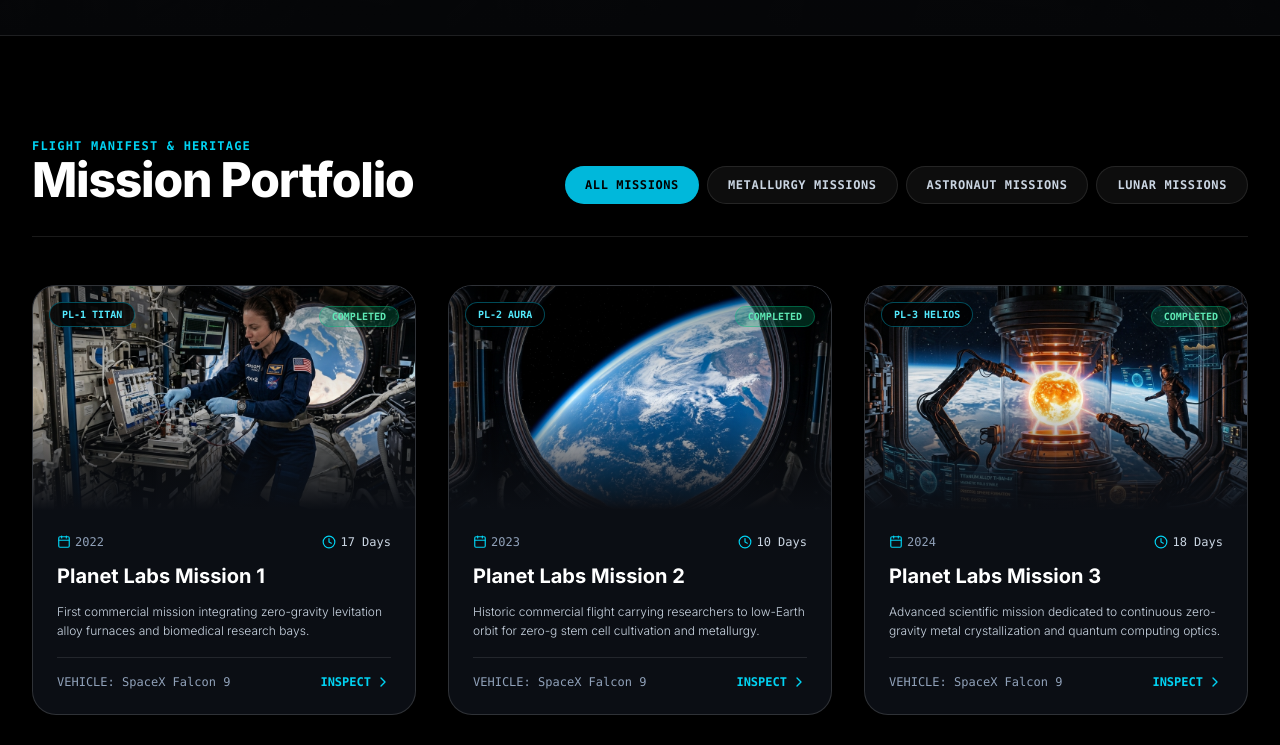
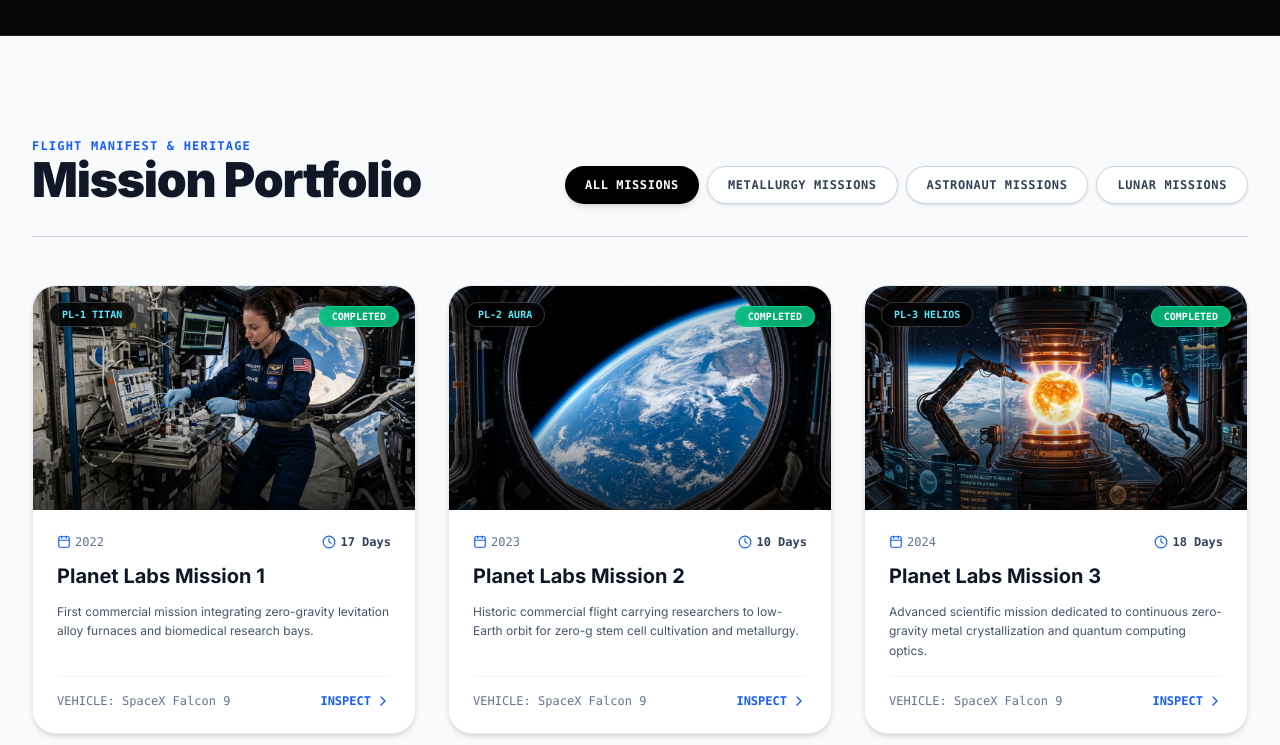
Before and after one commit to Bankasivayadav12/planet_lab_metal, a Next.js app: page /spaceflight in a window 1280 px wide. Shown: the part 780-1525 px from the top of the page. Built offline with nearby package versions, Linux system fonts and the light colour scheme.

Commit message:
Update Missions page with alternating black and white section backgrounds

```diff
--- a/src/app/spaceflight/page.tsx
+++ b/src/app/spaceflight/page.tsx
@@ -187,9 +187,9 @@ export default function SpaceflightPage() {
       : missions.filter((m) => m.category.toUpperCase().includes(activeTab) || m.status.includes(activeTab));
 
   return (
-    <div className="pt-24 space-y-0 bg-[#050608] text-white min-h-screen">
-      {/* HERO SECTION */}
-      <section className="relative py-24 px-6 sm:px-8 border-b border-white/10 overflow-hidden">
+    <div className="pt-24 space-y-0 bg-[#050608] min-h-screen">
+      {/* 1. HERO SECTION (BLACK BACKGROUND) */}
+      <section className="relative py-24 px-6 sm:px-8 bg-[#050608] text-white border-b border-white/10 overflow-hidden">
         <div className="absolute inset-0 z-0">
           <Image
             src="/images/astronaut_mission.png"
@@ -255,15 +255,15 @@ export default function SpaceflightPage() {
         </div>
       </section>
 
-      {/* FILTER & MISSIONS GRID */}
-      <section className="py-24 px-6 sm:px-8 bg-black">
+      {/* 2. FILTER & MISSIONS GRID (WHITE BACKGROUND) */}
+      <section className="py-24 px-6 sm:px-8 bg-[#f8fafc] text-gray-900 border-b border-gray-200">
         <div className="max-w-7xl mx-auto space-y-12">
-          <div className="flex flex-col md:flex-row md:items-end justify-between gap-6 border-b border-white/10 pb-8">
+          <div className="flex flex-col md:flex-row md:items-end justify-between gap-6 border-b border-gray-300 pb-8">
             <div className="space-y-2">
-              <span className="text-xs font-mono tracking-widest text-cyan-400 uppercase font-bold">
+              <span className="text-xs font-mono tracking-widest text-blue-600 uppercase font-bold">
                 FLIGHT MANIFEST &amp; HERITAGE
               </span>
-              <h2 className="text-3xl sm:text-5xl font-extrabold tracking-tight text-white">
+              <h2 className="text-3xl sm:text-5xl font-black tracking-tight text-gray-900">
                 Mission Portfolio
               </h2>
             </div>
@@ -276,8 +276,8 @@ export default function SpaceflightPage() {
                   onClick={() => setActiveTab(tab)}
                   className={`px-5 py-2.5 rounded-full text-xs font-mono font-semibold tracking-wider transition-all ${
                     activeTab === tab
-                      ? "bg-cyan-500 text-black shadow-lg"
-                      : "bg-white/5 text-slate-300 hover:bg-white/15 border border-white/10"
+                      ? "bg-black text-white shadow-md"
+                      : "bg-white text-slate-700 hover:bg-slate-100 border border-slate-300 shadow-sm"
                   }`}
                 >
                   {tab === "ALL" ? "ALL MISSIONS" : `${tab} MISSIONS`}
@@ -292,10 +292,10 @@ export default function SpaceflightPage() {
               <div
                 key={mission.id}
                 onClick={() => setSelectedMission(mission)}
-                className="group relative rounded-3xl bg-[#0b0e14] border border-white/15 hover:border-cyan-500/60 overflow-hidden shadow-xl hover:shadow-[0_0_35px_rgba(6,182,212,0.25)] transition-all duration-300 flex flex-col justify-between cursor-pointer"
+                className="group relative rounded-3xl bg-white border border-slate-200/80 hover:border-blue-600 overflow-hidden shadow-md hover:shadow-2xl transition-all duration-300 flex flex-col justify-between cursor-pointer"
               >
                 {/* Image */}
-                <div className="relative h-56 w-full overflow-hidden bg-slate-950">
+                <div className="relative h-56 w-full overflow-hidden bg-slate-100">
                   <Image
                     src={mission.image}
                     alt={mission.name}
@@ -303,22 +303,22 @@ export default function SpaceflightPage() {
                     className="object-cover group-hover:scale-105 transition-transform duration-700 ease-out"
                     sizes="(max-width: 768px) 100vw, 33vw"
                   />
-                  <div className="absolute inset-0 bg-gradient-to-t from-[#0b0e14] via-transparent to-black/40" />
+                  <div className="absolute inset-0 bg-gradient-to-t from-black/60 via-transparent to-black/20" />
 
                   <div className="absolute top-4 left-4 flex gap-2">
-                    <span className="px-3 py-1 rounded-full bg-black/80 backdrop-blur-md border border-cyan-500/40 text-[10px] font-mono font-bold text-cyan-300 uppercase">
+                    <span className="px-3 py-1 rounded-full bg-black/80 backdrop-blur-md border border-white/20 text-[10px] font-mono font-bold text-cyan-300 uppercase">
                       {mission.codeName}
                     </span>
                   </div>
 
                   <div className="absolute top-4 right-4">
                     <span
-                      className={`px-3 py-1 rounded-full text-[10px] font-mono font-bold border ${
+                      className={`px-3 py-1 rounded-full text-[10px] font-mono font-bold border backdrop-blur-md ${
                         mission.status === "COMPLETED"
-                          ? "bg-emerald-500/20 text-emerald-300 border-emerald-500/40"
+                          ? "bg-emerald-500/90 text-white border-emerald-400"
                           : mission.status.includes("ACTIVE")
-                          ? "bg-cyan-500/20 text-cyan-300 border-cyan-500/40 animate-pulse"
-                          : "bg-amber-500/20 text-amber-300 border-amber-500/40"
+                          ? "bg-blue-600 text-white border-blue-400 animate-pulse"
+                          : "bg-amber-500/90 text-white border-amber-400"
                       }`}
                     >
                       {mission.status}
@@ -327,32 +327,32 @@ export default function SpaceflightPage() {
                 </div>
 
                 {/* Content */}
-                <div className="p-6 space-y-4 flex-1 flex flex-col justify-between">
+                <div className="p-6 space-y-4 flex-1 flex flex-col justify-between bg-white">
                   <div className="space-y-3">
-                    <div className="flex items-center justify-between text-xs font-mono text-slate-400">
+                    <div className="flex items-center justify-between text-xs font-mono text-slate-500">
                       <span className="flex items-center space-x-1">
-                        <Calendar className="w-3.5 h-3.5 text-cyan-400" />
+                        <Calendar className="w-3.5 h-3.5 text-blue-600" />
                         <span>{mission.year}</span>
                       </span>
-                      <span className="flex items-center space-x-1 text-slate-300">
-                        <Clock className="w-3.5 h-3.5 text-cyan-400" />
+                      <span className="flex items-center space-x-1 text-slate-700 font-semibold">
+                        <Clock className="w-3.5 h-3.5 text-blue-600" />
                         <span>{mission.duration}</span>
                       </span>
                     </div>
 
-                    <h3 className="text-xl font-bold text-white group-hover:text-cyan-300 transition-colors">
+                    <h3 className="text-xl font-bold text-gray-900 group-hover:text-blue-600 transition-colors">
                       {mission.name}
                     </h3>
 
-                    <p className="text-xs text-slate-300 font-light leading-relaxed line-clamp-3">
+                    <p className="text-xs text-slate-600 font-normal leading-relaxed line-clamp-3">
                       {mission.summary}
                     </p>
                   </div>
 
                   {/* Footer Stats */}
-                  <div className="pt-4 border-t border-white/10 flex items-center justify-between text-xs font-mono text-slate-400">
+                  <div className="pt-4 border-t border-slate-100 flex items-center justify-between text-xs font-mono text-slate-500">
                     <span>VEHICLE: {mission.vehicle.split("/")[0]}</span>
-                    <span className="text-cyan-400 font-bold flex items-center space-x-1 group-hover:translate-x-1 transition-transform">
+                    <span className="text-blue-600 font-bold flex items-center space-x-1 group-hover:translate-x-1 transition-transform">
                       <span>INSPECT</span>
                       <ChevronRight className="w-4 h-4" />
                     </span>
@@ -364,8 +364,8 @@ export default function SpaceflightPage() {
         </div>
       </section>
 
-      {/* TRAINING & OPERATIONAL EXCELLENCE */}
-      <section className="py-24 px-6 sm:px-8 bg-[#07090d] border-t border-white/10">
+      {/* 3. TRAINING & OPERATIONAL EXCELLENCE (BLACK BACKGROUND) */}
+      <section className="py-24 px-6 sm:px-8 bg-[#050608] text-white border-b border-white/10">
         <div className="max-w-7xl mx-auto grid grid-cols-1 lg:grid-cols-12 gap-12 items-center">
           <div className="lg:col-span-6 space-y-6">
             <div className="inline-flex items-center space-x-2 px-3.5 py-1.5 rounded-full bg-emerald-500/20 border border-emerald-500/30 text-emerald-300 text-xs font-mono font-bold tracking-widest uppercase">
@@ -398,7 +398,7 @@ export default function SpaceflightPage() {
             <div className="pt-4">
               <button
                 onClick={() => openInquiryModal("Astronaut Training Program Details")}
-                className="px-8 py-3.5 rounded-full bg-white text-black font-bold text-xs tracking-wider uppercase hover:bg-slate-200 transition-colors shadow-lg flex items-center space-x-2"
+                className="px-8 py-3.5 rounded-full bg-cyan-500 text-black font-bold text-xs tracking-wider uppercase hover:bg-cyan-400 transition-colors shadow-lg flex items-center space-x-2"
               >
                 <span>EXPLORE TRAINING CURRICULUM</span>
                 <ArrowRight className="w-4 h-4" />
@@ -414,6 +414,34 @@ export default function SpaceflightPage() {
               className="object-cover"
               sizes="(max-width: 1024px) 100vw, 50vw"
             />
+          </div>
+        </div>
+      </section>
+
+      {/* 4. SOVEREIGN & CORPORATE PARTNERSHIP CTA (WHITE BACKGROUND) */}
+      <section className="py-20 px-6 sm:px-8 bg-white text-gray-900 text-center">
+        <div className="max-w-4xl mx-auto space-y-6">
+          <div className="inline-flex items-center space-x-2 px-3.5 py-1.5 rounded-full bg-blue-50 border border-blue-200 text-blue-800 text-xs font-mono font-bold">
+            <Globe className="w-4 h-4 text-blue-600" />
+            <span>SOVEREIGN &amp; COMMERCIAL MISSION MANIFEST</span>
+          </div>
+
+          <h2 className="text-3xl sm:text-5xl font-black tracking-tight text-gray-900">
+            Launch Your Scientific Payload or Sovereign Crew
+          </h2>
+
+          <p className="text-gray-600 font-normal max-w-2xl mx-auto leading-relaxed text-base">
+            Partner with Planet Labs &amp; Metals for turnkey flight integration, astronaut preparation, and orbital refinery furnace access.
+          </p>
+
+          <div className="pt-4 flex flex-wrap justify-center gap-4">
+            <button
+              onClick={() => openInquiryModal("Commercial Flight Integration")}
+              className="px-9 py-4 rounded-full bg-black text-white font-bold text-xs tracking-wider uppercase hover:bg-gray-800 transition-colors shadow-xl flex items-center space-x-2"
+            >
+              <span>BOOK MISSION MANIFEST</span>
+              <ArrowRight className="w-4 h-4" />
+            </button>
           </div>
         </div>
       </section>
```
